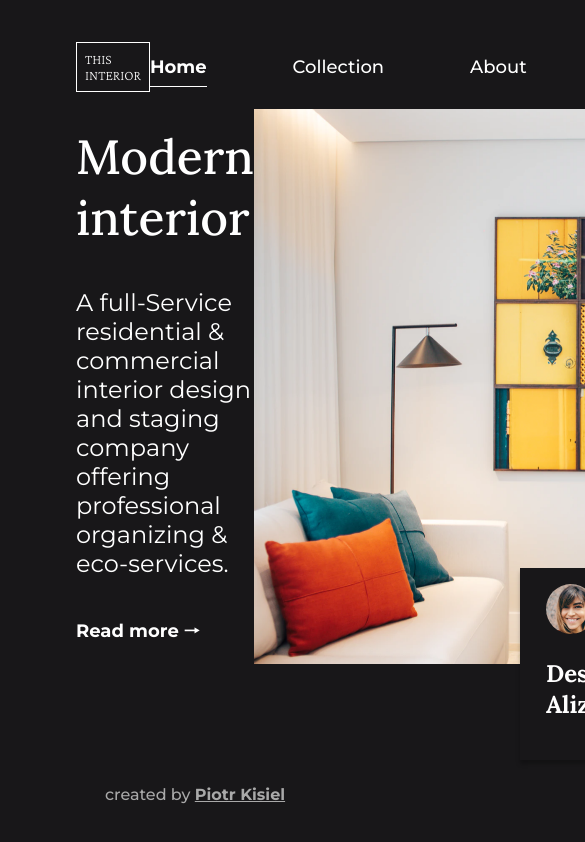
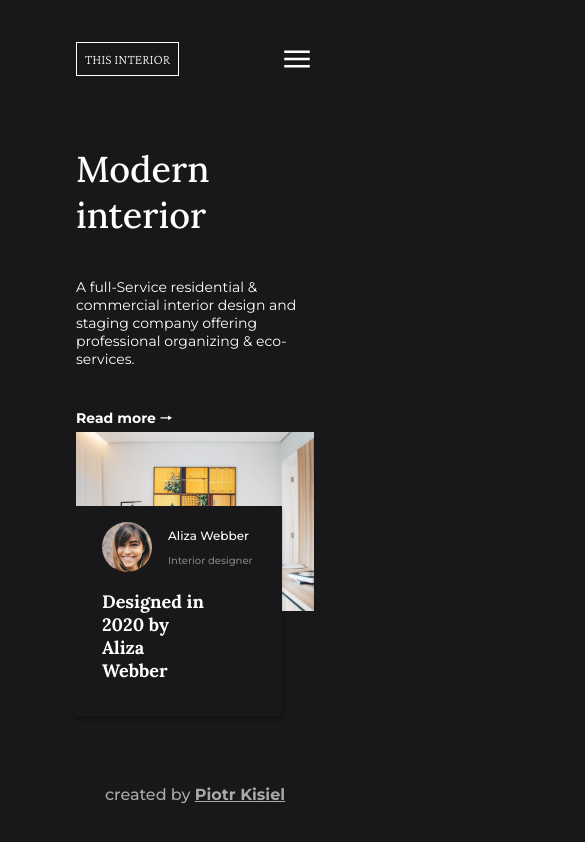
Before and after one commit to pietyr/interior-consultant, a plain HTML site: page index.html in a window 390 px wide. Shown: the top 842 px of the page, 585 px wide, since content can reach past the window. Drawn offline with nearby package versions, Linux system fonts and the light colour scheme.

Commit message:
feat: nav switching to hamburger icon on mobile

```diff
--- a/index.html
+++ b/index.html
@@ -2,17 +2,17 @@
 <html lang="en">
 	<head>
 		<meta charset="utf-8" />
-		<meta
-			name="viewport"
-			content="width=device-width, initial-scale=1,
-  maximum-scale=5"
-		/>
+		<meta name="viewport" content="width=device-width, initial-scale=1.0" />
 		<link rel="icon" href="images/devchallenges.png" />
 		<link rel="preconnect" href="https://fonts.googleapis.com" />
 		<link rel="preconnect" href="https://fonts.gstatic.com" crossorigin />
 		<link
 			href="https://fonts.googleapis.com/css2?family=Crimson+Pro:wght@200&family=Lora:wght@500;700&family=Montserrat:wght@400;500;700&display=swap"
 			rel="stylesheet"
+		/>
+		<link
+			rel="stylesheet"
+			href="https://fonts.googleapis.com/css2?family=Material+Symbols+Outlined:opsz,wght,FILL,GRAD@40,400,0,0"
 		/>
 		<link rel="stylesheet" href="style.css" />
 		<title>Interior consultant</title>
@@ -28,6 +28,7 @@
 					<li><a href="">Contact</a></li>
 				</ul>
 			</nav>
+			<span class="material-symbols-outlined"> menu </span>
 		</header>
 		<main>
 			<section class="description">
--- a/style.css
+++ b/style.css
@@ -43,6 +43,11 @@ header {
 	display: flex;
 	justify-content: space-between;
 	align-items: center;
+}
+
+span.material-symbols-outlined {
+	display: none;
+	font-size: 2.125rem;
 }
 
 h2 {
@@ -115,10 +120,12 @@ section.description a {
 
 section.photo {
 	position: relative;
+	object-fit: contain;
 }
 
 section.photo > img {
 	display: block;
+	width: 100%;
 	max-width: 738px;
 }
 
@@ -181,3 +188,41 @@ footer a:visited {
 	font-weight: 700;
 	color: var(--gray-2);
 }
+
+@media (max-width: 1023px) {
+	main {
+		flex-direction: column;
+	}
+
+	h1 {
+		font-size: 2.25rem;
+	}
+
+	section.description p {
+		font-size: 0.875rem;
+	}
+
+	section.description a {
+		font-size: 0.875rem;
+	}
+
+	div.name-wrapper span:first-child {
+		font-size: 0.75rem;
+	}
+
+	div.name-wrapper span:last-child {
+		font-size: 0.625rem;
+	}
+
+	h3 {
+		font-size: 1.125rem;
+	}
+
+	nav {
+		display: none;
+	}
+
+	span.material-symbols-outlined {
+		display: block;
+	}
+}
```
